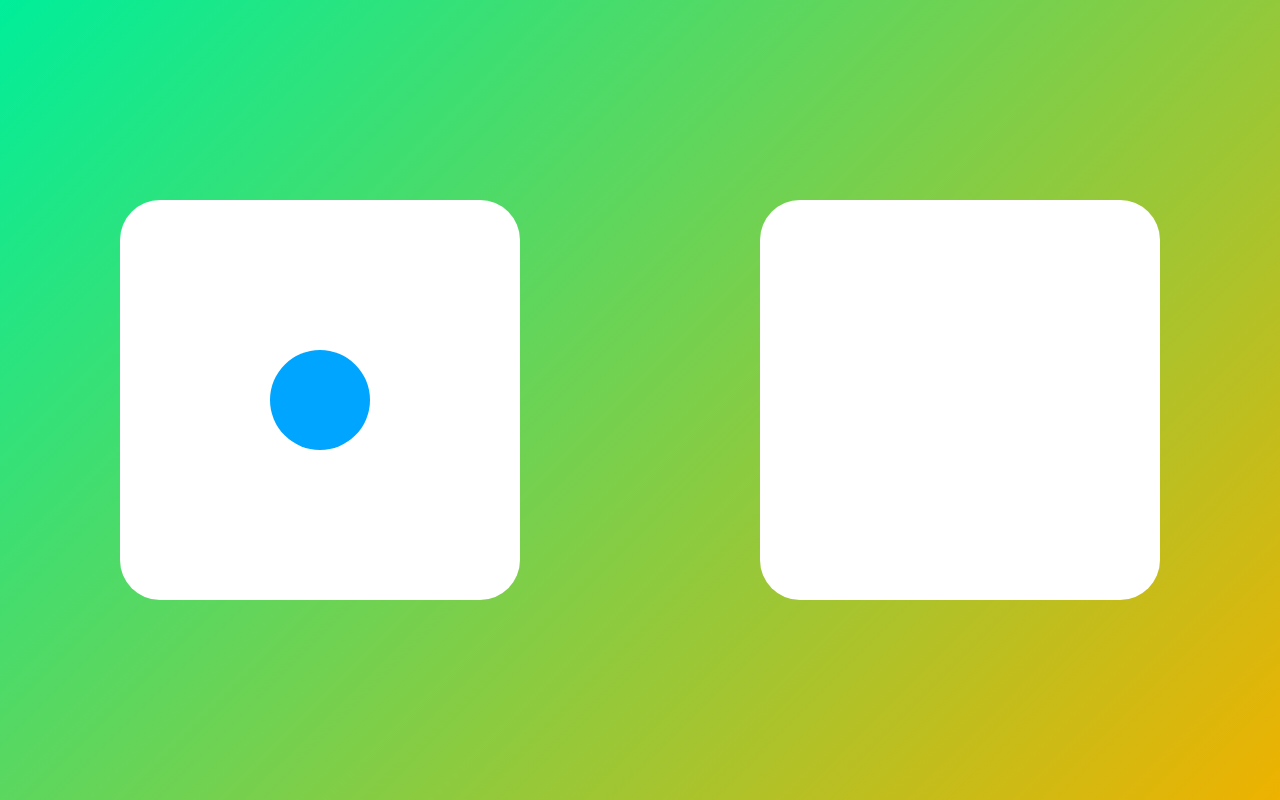
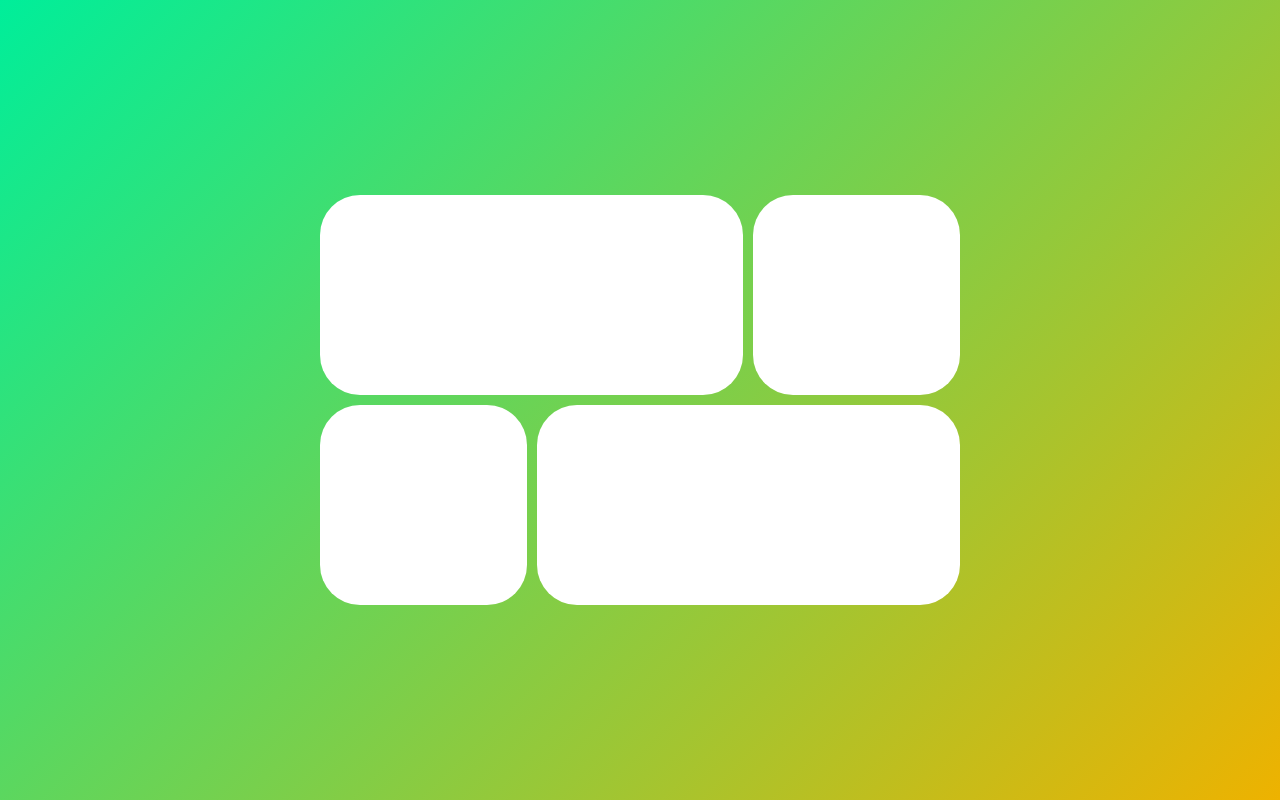
Before and after one commit to HyeonWooGa/react-ts__framer-motion__practice, a React (Create React App) app: page / in a window 1280 px wide. Built offline with nearby package versions, Linux system fonts and the light colour scheme.

Commit message:
Final Project 초안

```diff
--- a/src/App.tsx
+++ b/src/App.tsx
@@ -1,5 +1,5 @@
 import styled from "styled-components";
-import { motion } from "framer-motion";
+import { motion, AnimatePresence } from "framer-motion";
 import { useState } from "react";
 
 const Wrapper = styled(motion.div)`
@@ -11,9 +11,19 @@
   background: linear-gradient(135deg, rgb(0, 238, 154), rgb(238, 178, 0));
 `;
 
+const Grid = styled.div`
+  display: grid;
+  grid-template-columns: repeat(3, 1fr);
+  width: 50vw;
+  gap: 10px;
+  div:first-child,
+  div:last-child {
+    grid-column: span 2;
+  }
+`;
+
 const Box = styled(motion.div)`
-  width: 400px;
-  height: 400px;
+  height: 200px;
   background-color: rgba(255, 255, 255, 1);
   border-radius: 40px;
   display: flex;
@@ -21,27 +31,37 @@
   align-items: center;
 `;
 
-const Circle = styled(motion.div)`
-  height: 100px;
-  width: 100px;
-  background-color: #00a5ff;
+const Overlay = styled(motion.div)`
+  width: 100%;
+  height: 100%;
+  position: absolute;
+  display: flex;
+  justify-content: center;
+  align-items: center;
 `;
 
 function App() {
   const [clicked, setClicked] = useState(false);
-  const toggleClicked = () => setClicked((prev) => !prev);
+  const toggle = () => setClicked((prev) => !prev);
   return (
-    <Wrapper onClick={toggleClicked}>
-      <Box>
-        {!clicked ? (
-          <Circle style={{ borderRadius: 50 }} layoutId="circle" />
+    <Wrapper onClick={toggle}>
+      <Grid>
+        <Box layoutId="hello" />
+        <Box />
+        <Box />
+        <Box />
+      </Grid>
+      <AnimatePresence>
+        {clicked ? (
+          <Overlay
+            initial={{ backgroundColor: "rgba(0,0,0,0)" }}
+            animate={{ backgroundColor: "rgba(0,0,0,0.5)" }}
+            exit={{ backgroundColor: "rgba(0,0,0,0)" }}
+          >
+            <Box layoutId="hello" style={{ width: 400, height: 200 }} />
+          </Overlay>
         ) : null}
-      </Box>
-      <Box>
-        {clicked ? (
-          <Circle style={{ borderRadius: 0, scale: 2 }} layoutId="circle" />
-        ) : null}
-      </Box>
+      </AnimatePresence>
     </Wrapper>
   );
 }
```
